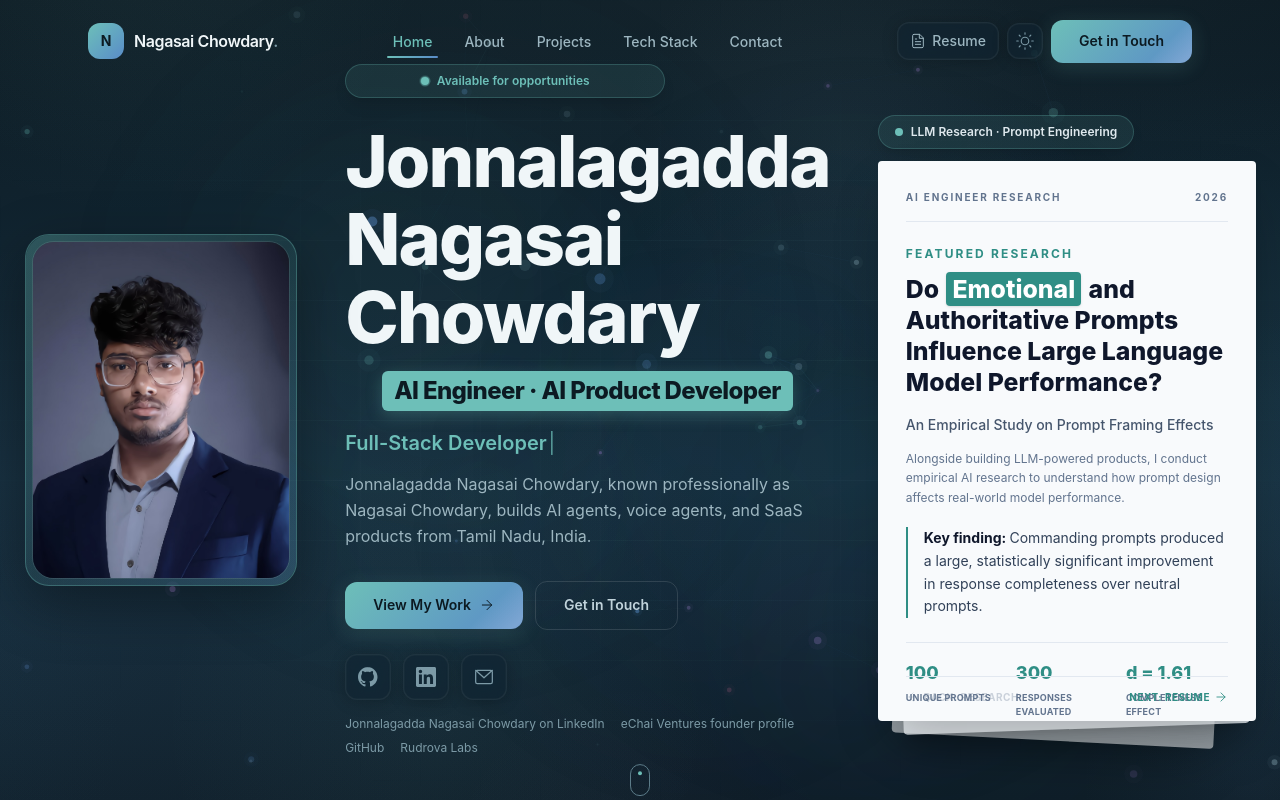
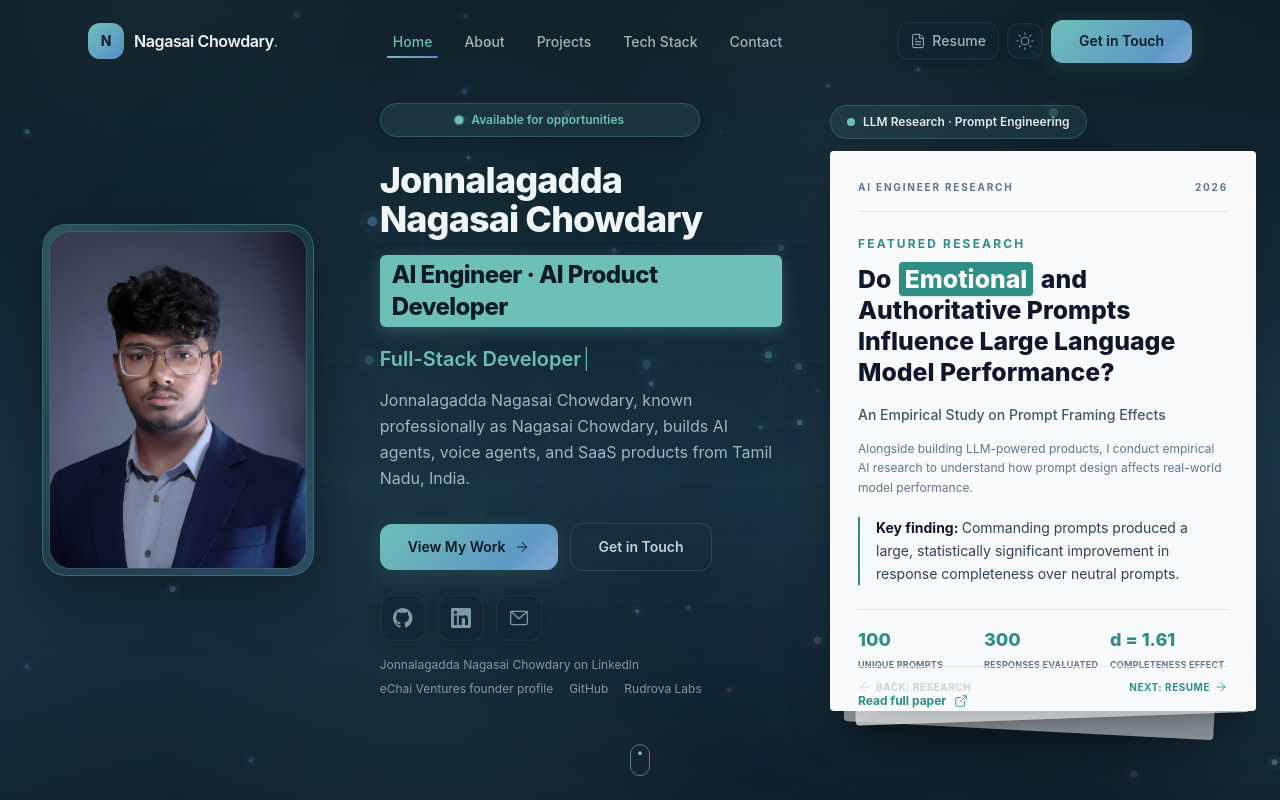
Before and after one commit to nagasai-chowdary-gituser/portfolio-clean, a React (Vite) app: page / in a window 1280 px wide. Shown: the top 800 px of the page. Built offline with nearby package versions, Linux system fonts and the light colour scheme.

Commit message:
Refine hero name layout

```diff
--- a/src/pages/HomePage.jsx
+++ b/src/pages/HomePage.jsx
@@ -274,8 +274,9 @@ export default function HomePage() {
                     </motion.div>
 
                     {/* Name — clean white with subtle glow */}
-                    <motion.h1 variants={itemVariants} className="mt-6 text-4xl sm:text-5xl md:text-6xl lg:text-7xl font-extrabold leading-[1.08] tracking-tight hero-name">
-                        {personalInfo.name}
+                    <motion.h1 variants={itemVariants} className="mt-6 text-4xl sm:text-5xl md:text-6xl lg:text-4xl 2xl:text-5xl font-extrabold leading-[1.08] tracking-tight hero-name">
+                        <span className="block lg:whitespace-nowrap">Jonnalagadda</span>
+                        <span className="block lg:whitespace-nowrap">Nagasai Chowdary</span>
                     </motion.h1>
 
                     {/* Primary role */}
```
